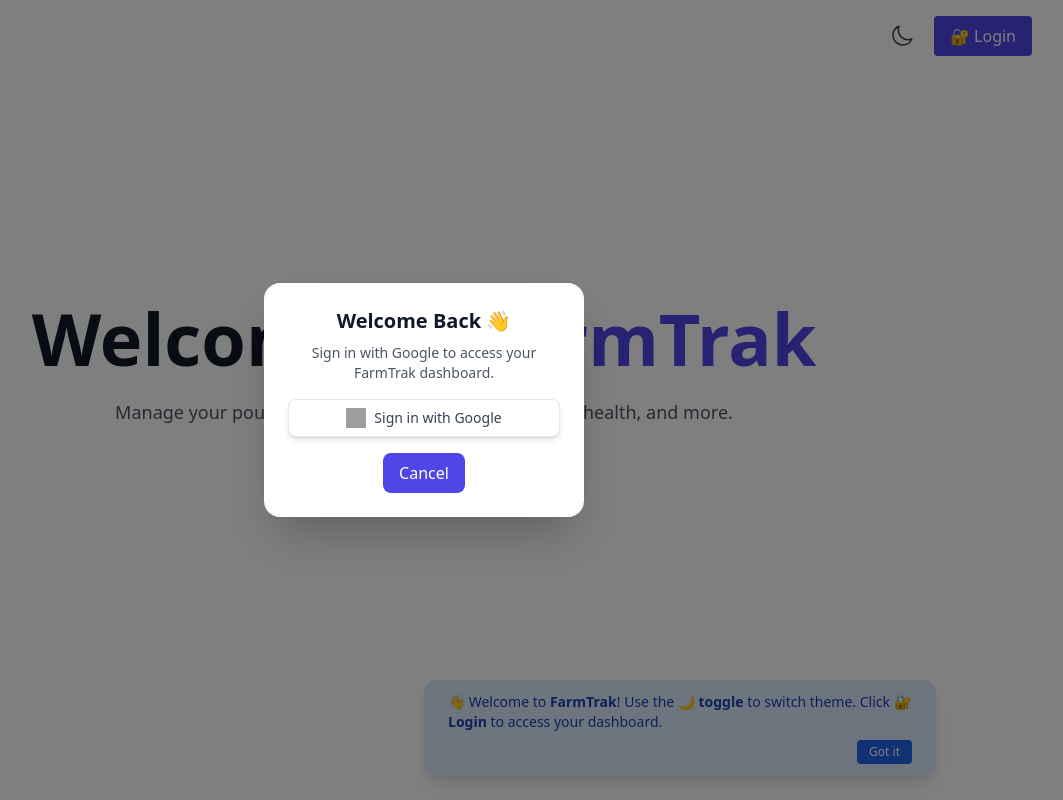
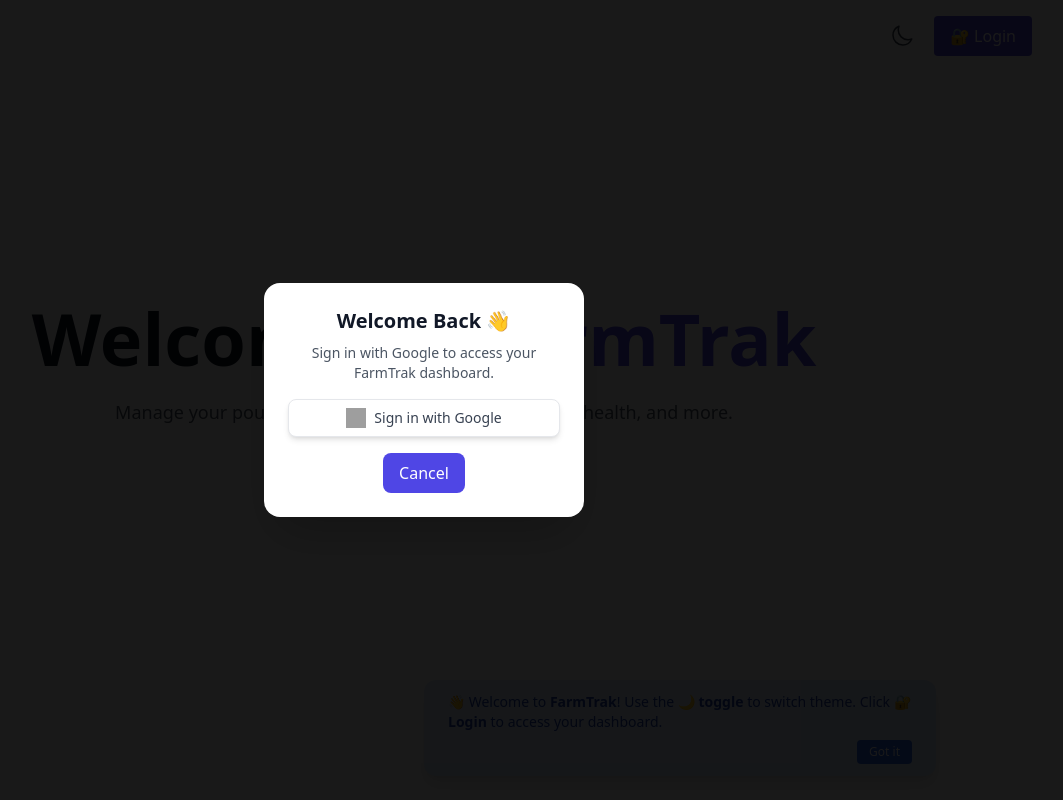
Before and after one commit to Pavankasala/FarmTrak, a React (Vite) app in the folder Frontend/: page / in a window 1280 px wide. Both pictures are taken after a click on the button "🔐 Login". Shown: the whole page, without its empty margins (216-1279 px from the left). Built offline with nearby package versions, Linux system fonts and the light colour scheme; no server answers; grey boxes are pictures that could not be loaded.

Commit message:
Your descriptive commit message here

```diff
--- a/Frontend/src/components/LoginModal.jsx
+++ b/Frontend/src/components/LoginModal.jsx
@@ -26,7 +26,7 @@
     <AnimatePresence>
       {isOpen && (
         <motion.div
-          className="fixed inset-0 bg-black bg-opacity-50 flex justify-center items-center z-50"
+          className="fixed inset-0 bg-black bg-opacity-90 flex justify-center items-center z-50"
           initial={{ opacity: 0 }}
           animate={{ opacity: 1 }}
           exit={{ opacity: 0 }}
```
